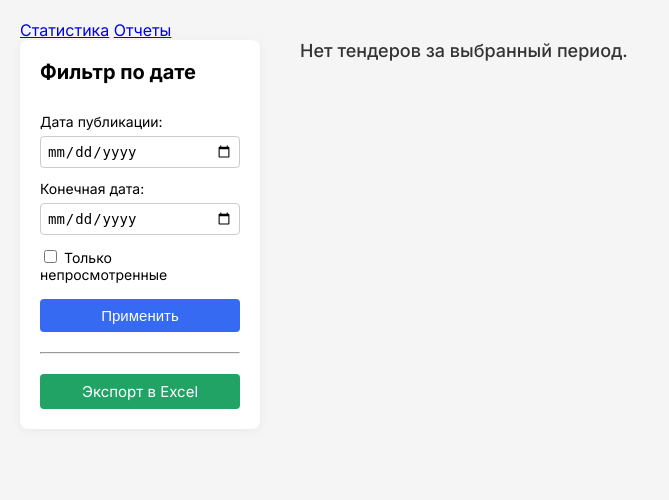
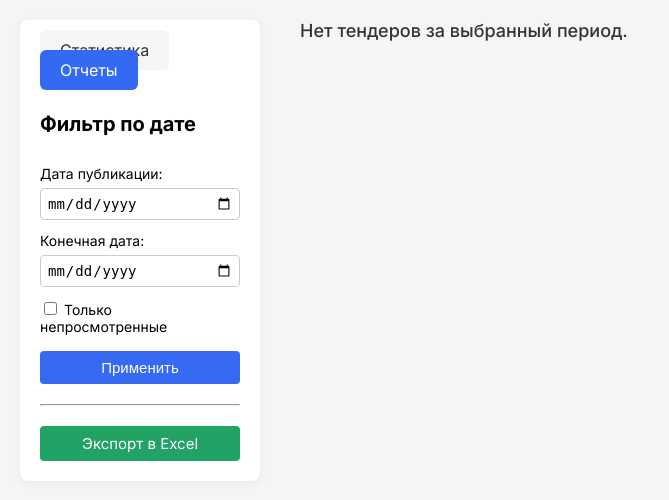
Before and after one commit to ra-led/tender-gpt, a Flask app: page /dashboard/1 in a window 1280 px wide. Shown: the top 500 px of the page, without its empty margins (0-669 px from the left). Run offline with Flask 3, Linux system fonts and the light colour scheme; data that the repository does not hold is empty.

Commit message:
fix tab style

```diff
--- a/web/templates/tender.html
+++ b/web/templates/tender.html
@@ -23,16 +23,19 @@
         fill: currentColor;
         margin-left: 0.2em;
       }
+    .tab-bar {margin-bottom: 32px;}
+    .tab-bar a {padding:10px 20px; border-radius:6px; text-decoration:none; background:#F6F6F9; color:#333;}
+    .tab-bar .active {background:#346AF3; color:#fff;}
     </style>
   </head>
 <body>
-<div class="tab-bar">
-    <a href="{{ url_for('client_template_stat', client_id=client_id, template_id=request.args.get('template_id','1')) }}">Статистика</a>
-    <a href="{{ url_for('dashboard', client_id=client_id) }}?template_id={{ request.args.get('template_id','1') }}" class="active">Отчеты</a>
-</div>
   <div class="layout">
       <!-- SIDEBAR / FILTERS -->
       <aside class="sidebar" id="sidebar">
+        <div class="tab-bar">
+            <a href="{{ url_for('client_template_stat', client_id=client_id, template_id=request.args.get('template_id','1')) }}">Статистика</a>
+            <a href="{{ url_for('dashboard', client_id=client_id) }}?template_id={{ request.args.get('template_id','1') }}" class="active">Отчеты</a>
+        </div>
         <h2>Фильтр по дате</h2>
         <form method="get" action="{{ url_for('dashboard', client_id=client_id) }}">
           <label for="start_date">Дата публикации:</label>
```
